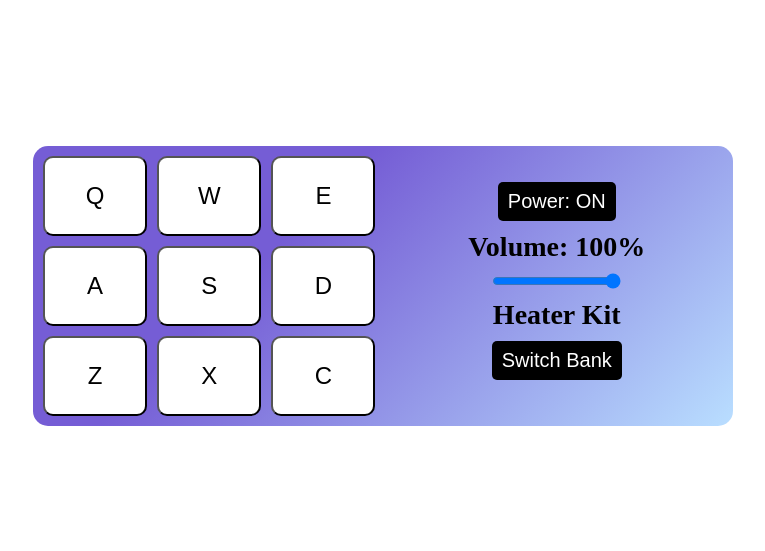
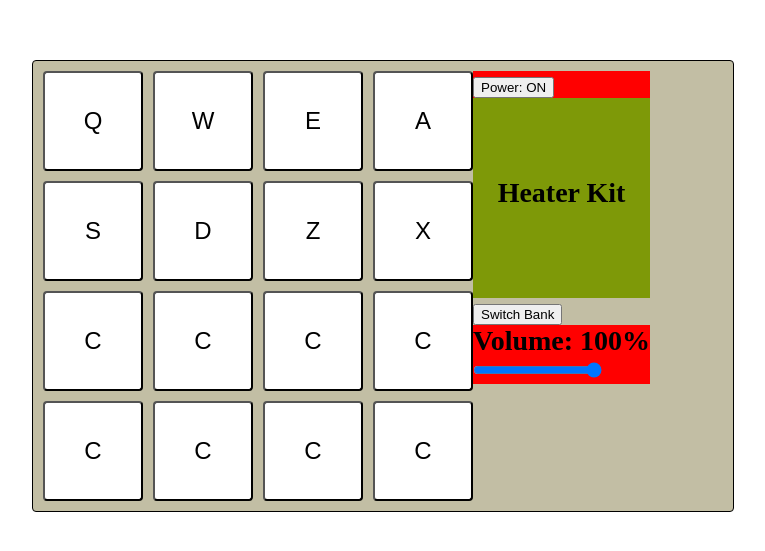
Before and after one commit to caseycantrell/beatboi, a React (Create React App) app: page / in a window 1280 px wide. Shown: the part 149-700 px from the top of the page, without its empty margins (257-1022 px from the left). Built offline with nearby package versions, Linux system fonts and the light colour scheme.

Commit message:
changes styling

```diff
--- a/src/App.js
+++ b/src/App.js
@@ -48,6 +48,48 @@ const firstSoundsGroup = [
     key: 'X',
     id: 'Kick',
     url: 'https://s3.amazonaws.com/freecodecamp/drums/RP4_KICK_1.mp3'
+  },
+  {
+    keyCode: 67,
+    key: 'C',
+    id: 'Closed-HH',
+    url: 'https://s3.amazonaws.com/freecodecamp/drums/Cev_H2.mp3'
+  },
+  {
+    keyCode: 67,
+    key: 'C',
+    id: 'Closed-HH',
+    url: 'https://s3.amazonaws.com/freecodecamp/drums/Cev_H2.mp3'
+  },
+  {
+    keyCode: 67,
+    key: 'C',
+    id: 'Closed-HH',
+    url: 'https://s3.amazonaws.com/freecodecamp/drums/Cev_H2.mp3'
+  },
+  {
+    keyCode: 67,
+    key: 'C',
+    id: 'Closed-HH',
+    url: 'https://s3.amazonaws.com/freecodecamp/drums/Cev_H2.mp3'
+  },
+  {
+    keyCode: 67,
+    key: 'C',
+    id: 'Closed-HH',
+    url: 'https://s3.amazonaws.com/freecodecamp/drums/Cev_H2.mp3'
+  },
+  {
+    keyCode: 67,
+    key: 'C',
+    id: 'Closed-HH',
+    url: 'https://s3.amazonaws.com/freecodecamp/drums/Cev_H2.mp3'
+  },
+  {
+    keyCode: 67,
+    key: 'C',
+    id: 'Closed-HH',
+    url: 'https://s3.amazonaws.com/freecodecamp/drums/Cev_H2.mp3'
   },
   {
     keyCode: 67,
@@ -148,9 +190,14 @@ const Keyboard = ({ power, play, sounds }) => (
   </div>
 );
 
-const DrumControl = ({ name, stop, power, volume, switchBank, handleVolumeChange }) => (
+const Screen = ({ name }) => (
   <div className='control'>
-    <button onClick={stop}>Power: {power ? "ON" : "OFF"}</button>
+    <h2 id='display'>{name}</h2>
+  </div>
+);
+
+const Volume = ({ volume, handleVolumeChange }) => (
+  <div className='volume'>
     <h2>Volume: {Math.round(volume * 100)}%</h2>
      <input
       max="1"
@@ -160,8 +207,18 @@ const DrumControl = ({ name, stop, power, volume, switchBank, handleVolumeChange
       value={volume}
       onChange={handleVolumeChange}
       />
-    <h2 id='display'>{name}</h2>
+  </div>
+);
+
+const SwitchBank = ({ switchBank }) => (
+  <div>
     <button onClick={switchBank}>Switch Bank</button>
+  </div>
+);
+
+const Power = ({ stop, power }) => (
+  <div className='power'>
+    <button onClick={stop}>Power: {power ? "ON" : "OFF"}</button>
   </div>
 );
 
@@ -227,8 +284,13 @@ function App() {
       {setKeyVolume()}
       <div className='wrapper'>
         <Keyboard power={power} play={play} sounds={sounds} />
-        <DrumControl stop={stop} power={power} volume={volume} handleVolumeChange={handleVolumeChange} name={soundName || soundsName[soundType]} switchBank={switchBank} />
+        <div className='right-side'>
+          <Power stop={stop} power={power} />
+          <Screen stop={stop} name={soundName || soundsName[soundType]} switchBank={switchBank} />
+          <SwitchBank switchBank={switchBank} />
+          <Volume volume={volume} handleVolumeChange={handleVolumeChange} />
         </div>
+      </div>
     </div>
   )
 };
--- a/src/index.css
+++ b/src/index.css
@@ -21,30 +21,28 @@
 
   .wrapper {
       width: 100%;
-      display: grid;
+      display: flex;
       padding: 10px;
-      grid-gap: 15px;
       margin-top: 40px;
-      border-radius: 15px;
+      border: 1px solid black;
+      border-radius: 4px;
       grid-template-columns: 1fr;
-      background-image: linear-gradient(
-  -225deg
-  , #755dd5 35%, #b9deff 100%);
+      background-color: #c2bea4;
   }
 
   .keyboard {
       display: grid;
       grid-gap: 10px;
-      grid-template-columns: repeat(3, 1fr);
+      grid-template-columns: repeat(4, 1fr);
   }
 
   .keyboard .drum-pad {
-    width: 100%;
-    height: 80px;
+    width: 100px;
+    height: 100px;
     outline: none;
     font-size: 24px;
     cursor: pointer;
-    border-radius: 10px;
+    border-radius: 4px;
     background-color: #ffffff;
     transition: all .3s ease-in-out
   }
@@ -63,9 +61,11 @@
 
   .control {
     display: flex;
+    height: 200px;
     align-items: center;
     flex-direction: column;
     justify-content: center;
+    background-color: #7e9908;
   }
 
   .control > button,
@@ -83,3 +83,15 @@
     border-radius: 5px;
     background-color: #000000;
   }
+
+  .right-side {
+    background-color: ;
+  }
+
+  .power {
+    background-color: red;
+  }
+
+  .volume {
+    background-color: red;
+  }
```
